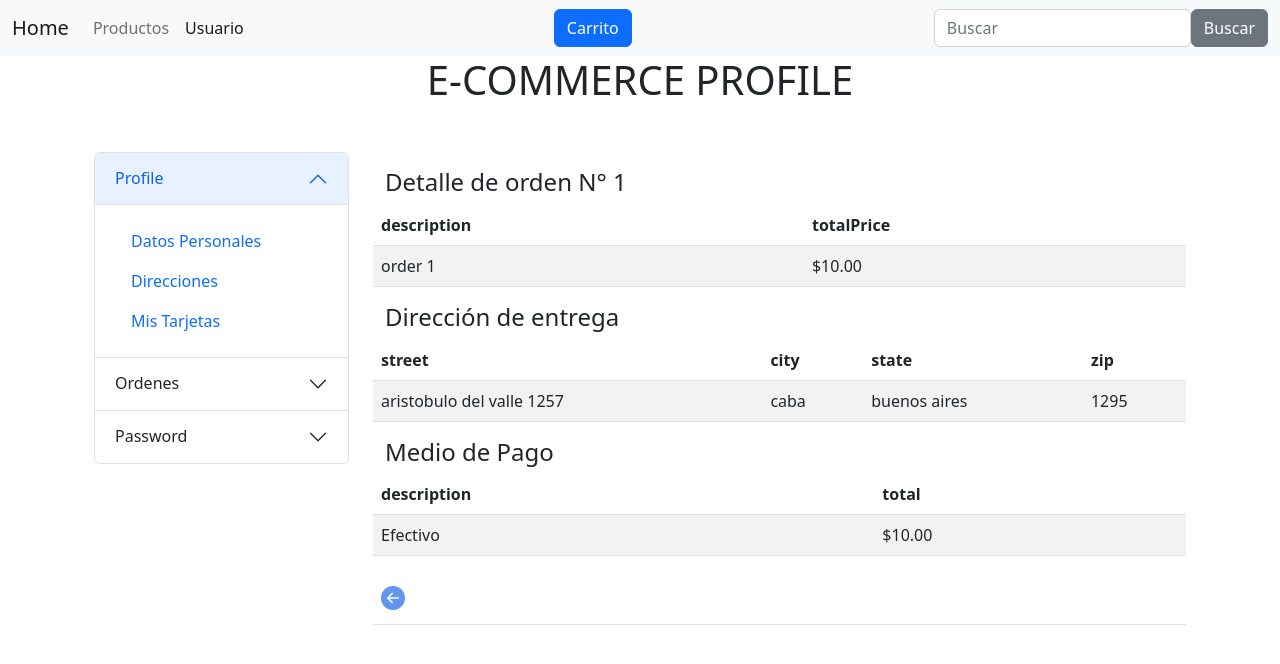
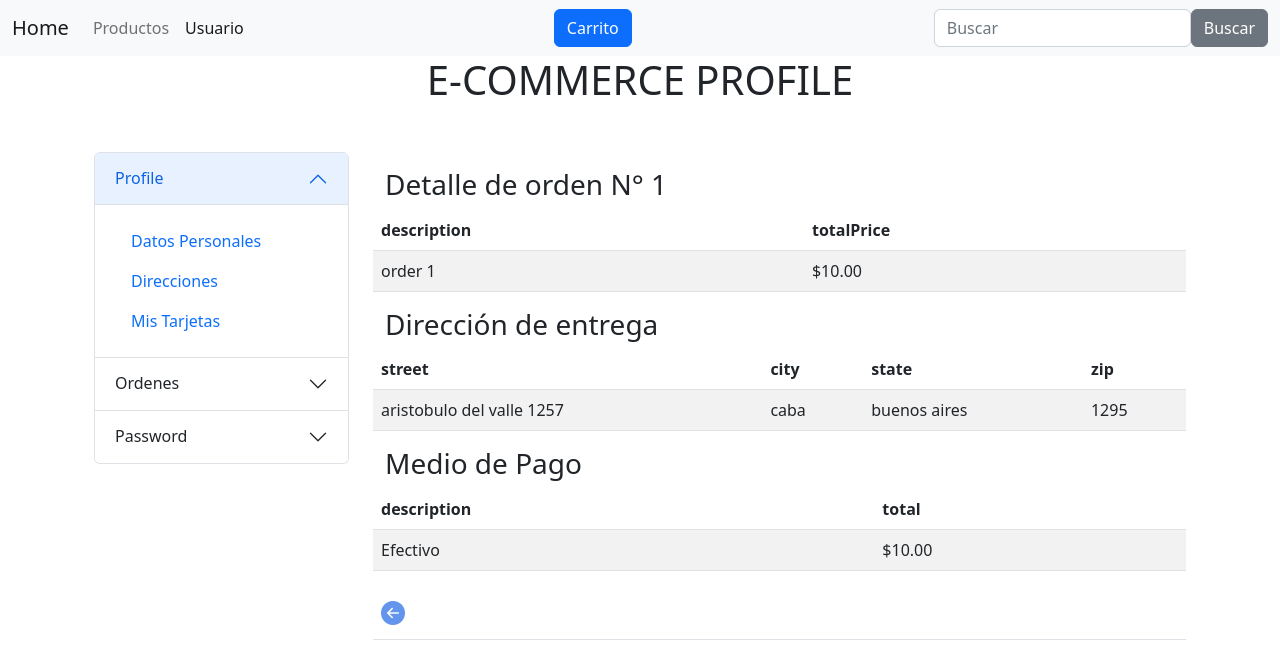
Before and after one commit to krloss86/react-ecomerce, a React (Create React App) app: page /secure/profile/orders/details/1 in a window 1280 px wide. Shown: the top 664 px of the page. Built offline with nearby package versions, Linux system fonts and the light colour scheme.

Commit message:
fix detalle page

```diff
--- a/src/components/articulos/DetalleArticulosComponent.js
+++ b/src/components/articulos/DetalleArticulosComponent.js
@@ -13,9 +13,9 @@ export default function DetallearticulosComponent() {
 	const [articulo,setArticulo] = useState({});
 
     useEffect( () => {
-        const articulo = articulosReducer.articulos.find(x=>x.id === parseInt(id));
+        const articulo = articulosReducer.find(x=>x.id === parseInt(id));
 		setArticulo(articulo);
-	},[articulosReducer.articulos, id]
+	},[articulosReducer, id]
 	);
 
     return (
--- a/src/components/secure/components/OrdenDetail.js
+++ b/src/components/secure/components/OrdenDetail.js
@@ -19,7 +19,7 @@ function OrdenDetail() {
                         <div className="container">
                             <div className="table-wrapper mt-3">
                                 <div className="row">
-                                    <h4 >Detalle de orden N° 1</h4>
+                                    <h3 >Detalle de orden N° 1</h3>
                                     <table className="table table-striped table-hover">
                                         <thead >
                                             <tr >
@@ -34,7 +34,7 @@ function OrdenDetail() {
                                             </tr>
                                         </tbody>
                                     </table>
-                                    <h4 >Dirección de entrega</h4>
+                                    <h3>Dirección de entrega</h3>
                                     <table className="table table-striped table-hover">
                                         <thead >
                                             <tr >
@@ -53,7 +53,7 @@ function OrdenDetail() {
                                             </tr>
                                         </tbody>
                                     </table>
-                                    <h4 >Medio de Pago</h4>
+                                    <h3>Medio de Pago</h3>
                                     <table className="table table-striped table-hover">
                                         <thead >
                                             <tr >
```
